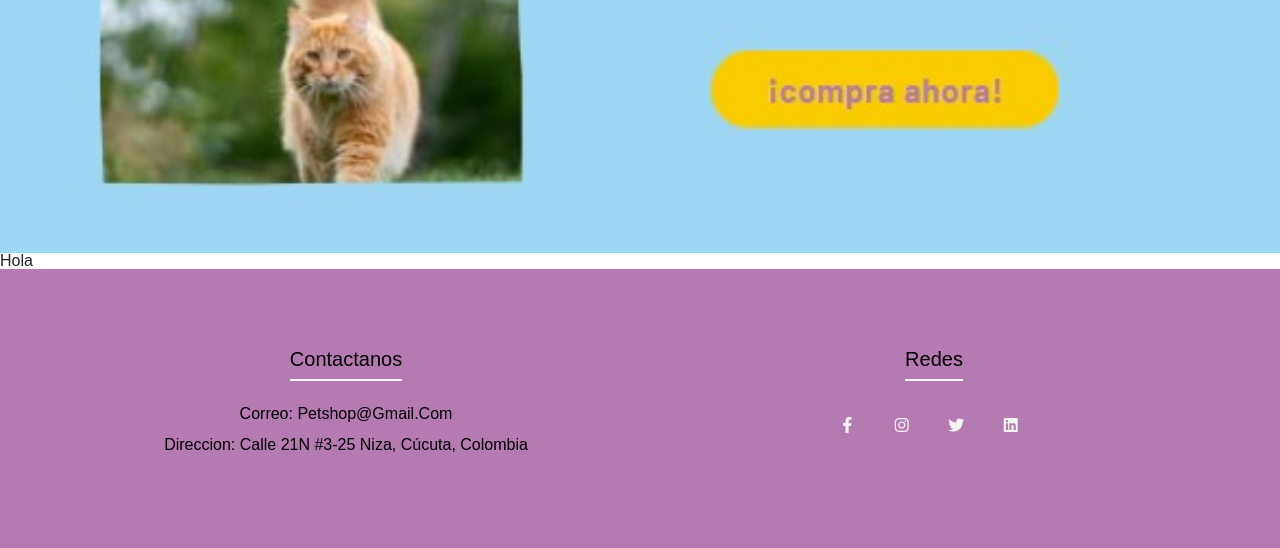
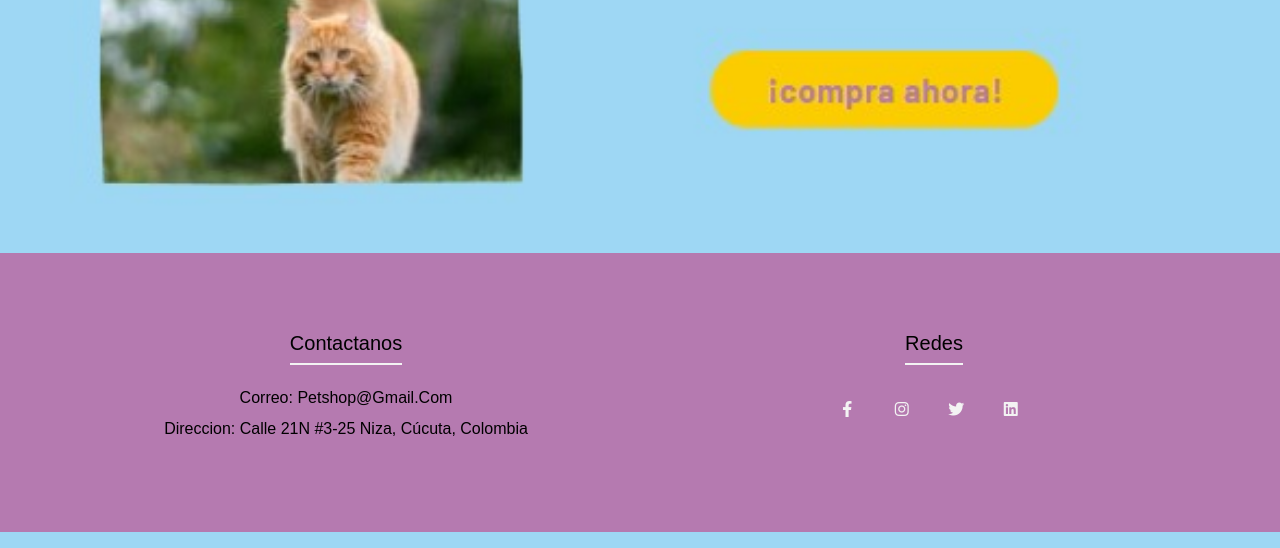
Before and after one commit to juancamilo080253/Petshop, a Spring Boot app: page / in a window 1280 px wide. Shown: the part 552-1100 px from the top of the page. Run offline with Spring Boot 4, Linux system fonts and the light colour scheme.

```diff
--- a/src/main/resources/static/index.html
+++ b/src/main/resources/static/index.html
@@ -53,7 +53,7 @@
       </div>
 
     <main>
-        hola
+
     </main>
 
     <footer class = "footer">
```
